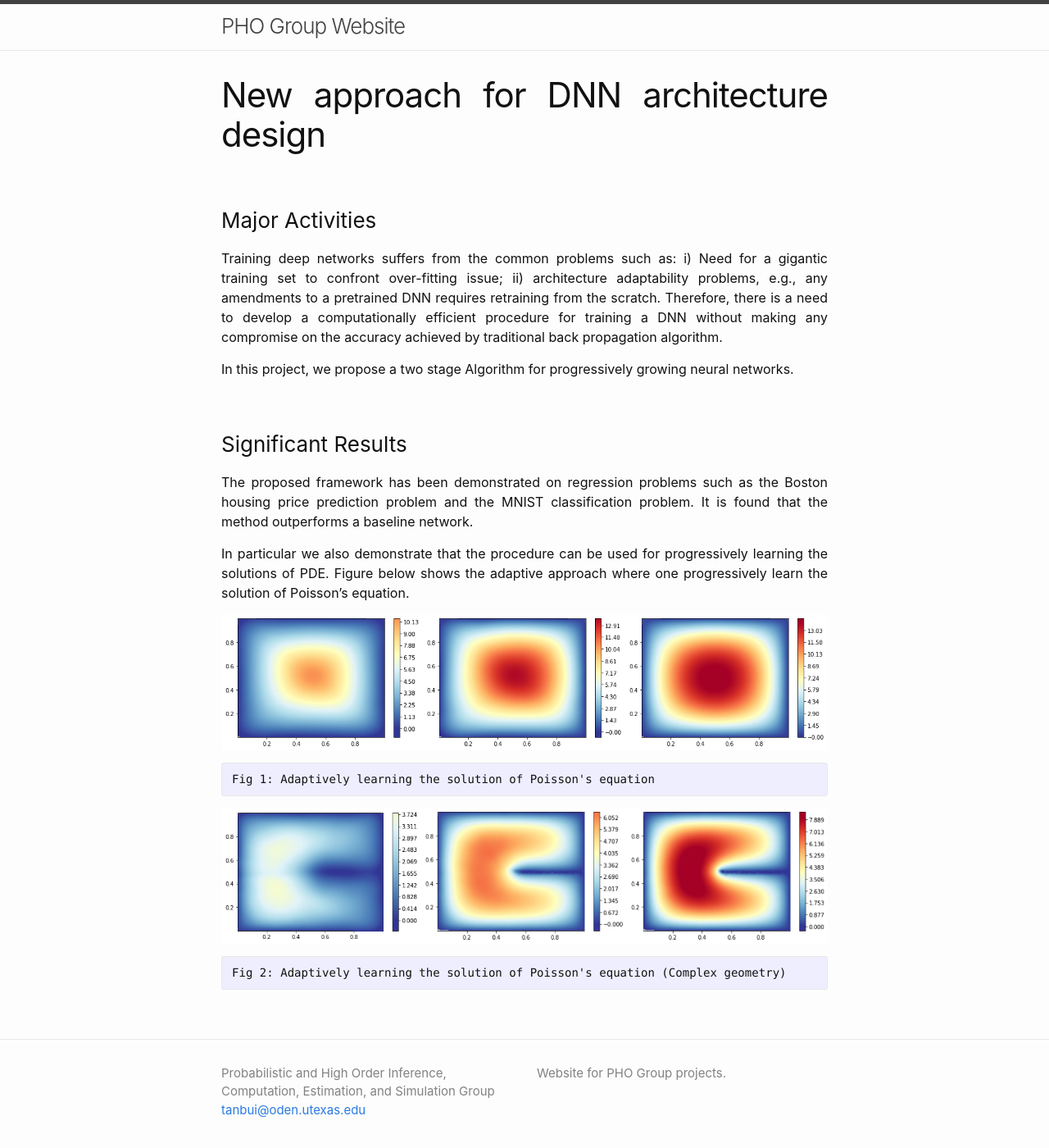
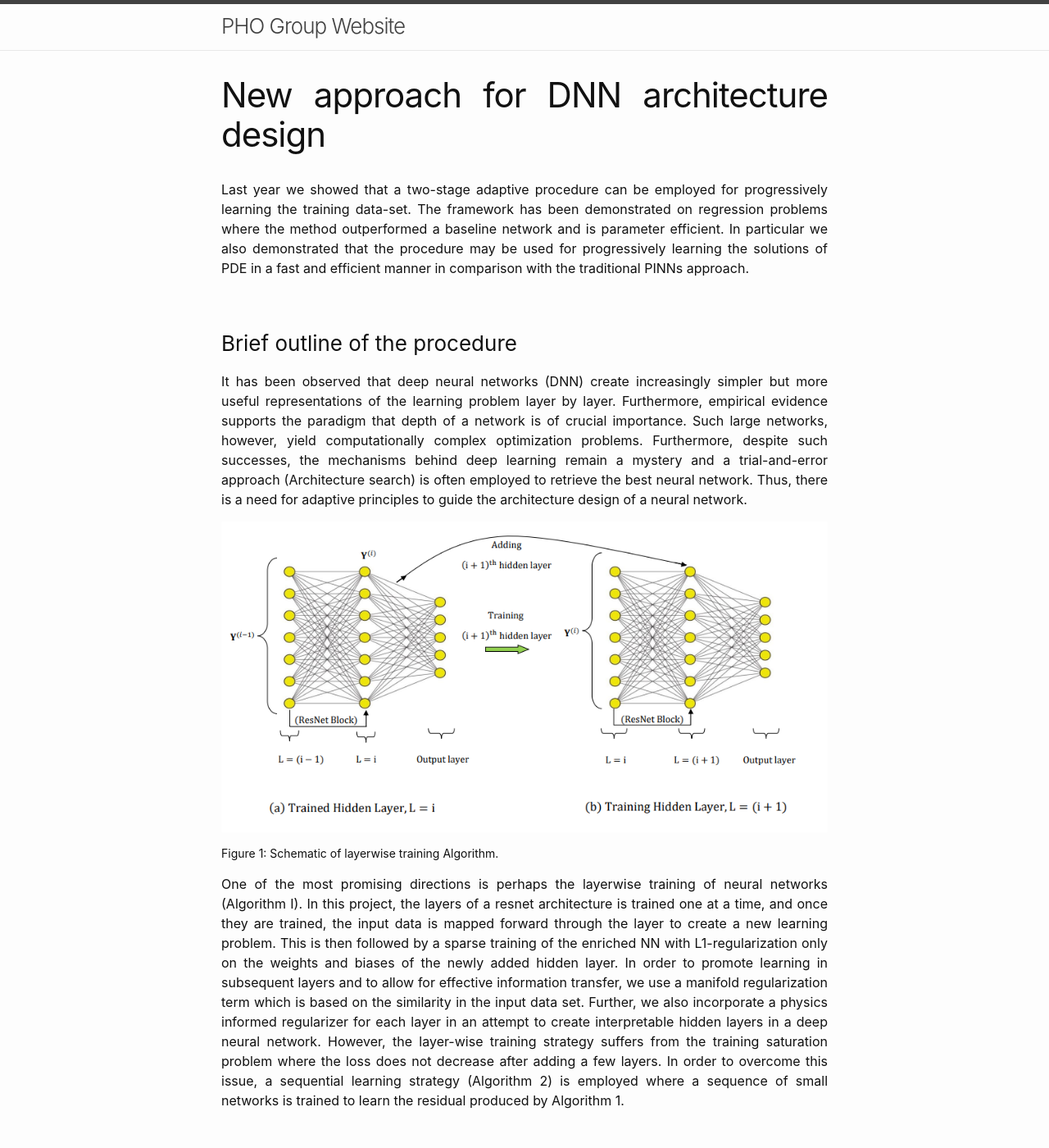
Before and after one commit to tscott-00/phogroup.github.io, a Jekyll site: the page built from nsf/two_stage_approach.md, in a window 1280 px wide and 1400 px high. Shown: the whole window at 82% size. Built offline with Jekyll 4.4.1, drawn with Linux system fonts in a browser that asks for light colours; some of the changed text lies outside the part shown.

Commit message:
Update two_stage_approach.md

```diff
--- a/nsf/two_stage_approach.md
+++ b/nsf/two_stage_approach.md
@@ -5,22 +5,66 @@ permalink: /nsfcareer/year4/two_stage_approach
 ---
 
 
-### Major Activities
- Training deep networks suffers from the common problems such as:  i) Need for a gigantic training set to confront over-fitting issue; ii) architecture adaptability problems, e.g., any amendments to a pretrained DNN requires retraining from the scratch. Therefore, there is a need to develop a computationally efficient procedure for training a DNN without making any compromise on the accuracy achieved by traditional back propagation algorithm.
+Last year we showed that a two-stage adaptive procedure can be employed for progressively learning the training data-set. The framework has been demonstrated on regression problems where the method outperformed a baseline network and is parameter efficient. In particular we also demonstrated that the procedure may be used for progressively learning the solutions of PDE in a fast and efficient manner in comparison with the traditional PINNs approach.
 
- In this project, we propose a two stage Algorithm for progressively growing neural networks.
+
+### Brief outline of the procedure
+
+It has been observed that deep neural networks (DNN) create increasingly
+simpler but more useful  representations  of the learning problem layer by layer. Furthermore, empirical
+evidence supports the paradigm that depth of a network is of crucial
+importance. Such large networks, however, yield
+computationally complex optimization problems. Furthermore, despite
+such successes, the mechanisms behind deep learning remain a mystery
+and a trial-and-error approach (Architecture search) is often employed to retrieve the best
+neural network.  Thus, there is a need for
+adaptive principles to guide the architecture design of a neural network.
+
+<p align="center">
+<img src="/assets/figures/Krish/schematic.png">
+<figcaption>Figure 1: Schematic of layerwise training Algorithm.</figcaption>
+</p>
 
 
 
+One of the most promising directions is perhaps the layerwise training of neural
+networks (Algorithm I).  In this project, the layers of a resnet architecture is trained one at a time, and once they are trained, the input data is mapped forward through the layer to create a new learning problem.  This  is then
+followed by a sparse training
+of the enriched NN with L1-regularization only on the weights
+and biases of the newly added hidden layer. In order to promote learning in subsequent layers and to allow for effective information transfer, we use a manifold regularization term which is based on the similarity in the input data set. Further, we also incorporate a physics informed regularizer for each layer in an attempt to create interpretable hidden layers in a deep neural network. However, the layer-wise training strategy suffers from the training saturation problem where the loss does not decrease after adding a few layers. In order to overcome this issue, a sequential learning strategy (Algorithm 2) is employed
+where a sequence of small networks is trained to learn the residual produced by Algorithm 1.
+
+
 ### Significant Results
-The proposed framework has been demonstrated on  regression problems such as the Boston housing price prediction problem and the MNIST classification problem. It is found that the method outperforms a baseline network.
 
-In particular we also demonstrate that the procedure can be used for progressively learning the solutions of PDE. Figure below shows the adaptive approach where one progressively learn the solution of Poisson's equation.
+We have additionally demonstrated the approach on a wide variety of problems in scientific machine learning (goverened by PDE's) such as:
 
-![image](/assets/figures/Krish/adaptation_1.png)
+* Image classification problem.
+* Physics informed adaptive neural network (PIANN): A framework for adaptively solving PDE's.
+* Physics reinforced adaptive neural network (PRANN): Combining sparse noisy measurement data with incomplete/approximate physics.
+* Adaptive learning for inverse problems.
 
-    Fig 1: Adaptively learning the solution of Poisson's equation
+Further, we have also compared our proposed approach with other state of the art layerwise training methods. Figure 2 shows such a comparison for the clasification task and also shows a layerwise training curve for a regression task.
 
-![image2](/assets/figures/Krish/Adaptation_3.png)
 
-    Fig 2: Adaptively learning the solution of Poisson's equation (Complex geometry)
+
+<p align="center">
+<img src="/assets/figures/Krish/summary.png">
+<figcaption>Figure 2: a) Layerwise training curve on a regression task where the ridge indicates the point where we add a new layer; b) Summary of results for MNIST classification task.</figcaption>
+</p>
+
+Figure 3 below shows the results (evolution of solution with layer addition) for PIANN for learing a PDE with complex geometry.
+
+
+<p align="center">
+<img src="/assets/figures/Krish/PIANN.png">
+<figcaption>Figure 3: Physics informed adaptive neural network for progressively learning the Poisson's equation with a slit in the domain.</figcaption>
+</p>
+
+We have also demonstrated that our proposed approach serves as a natural candidate for recovering stable inverse maps from sparse data. Inverse problems are usually ill-posed and  involves learning the map from low-dimensional space (observation space) to a high dimensional space (parameter space). By exploring the relationship between manifold regularization and stability, we could enforce stability (well-posedness) while adding new layers. Figure 4 below shows a comparison between different methods for learning inverse maps.
+
+<p align="center">
+<img src="/assets/figures/Krish/inverse.png">
+<figcaption>Figure 4: Predicted parameter field for a particular test observation sample using different methods: a) Solution obtained by equivalent baseline network; b) True solution; c)  Solution
+obtained by Proposed method.</figcaption>
+</p>
```
